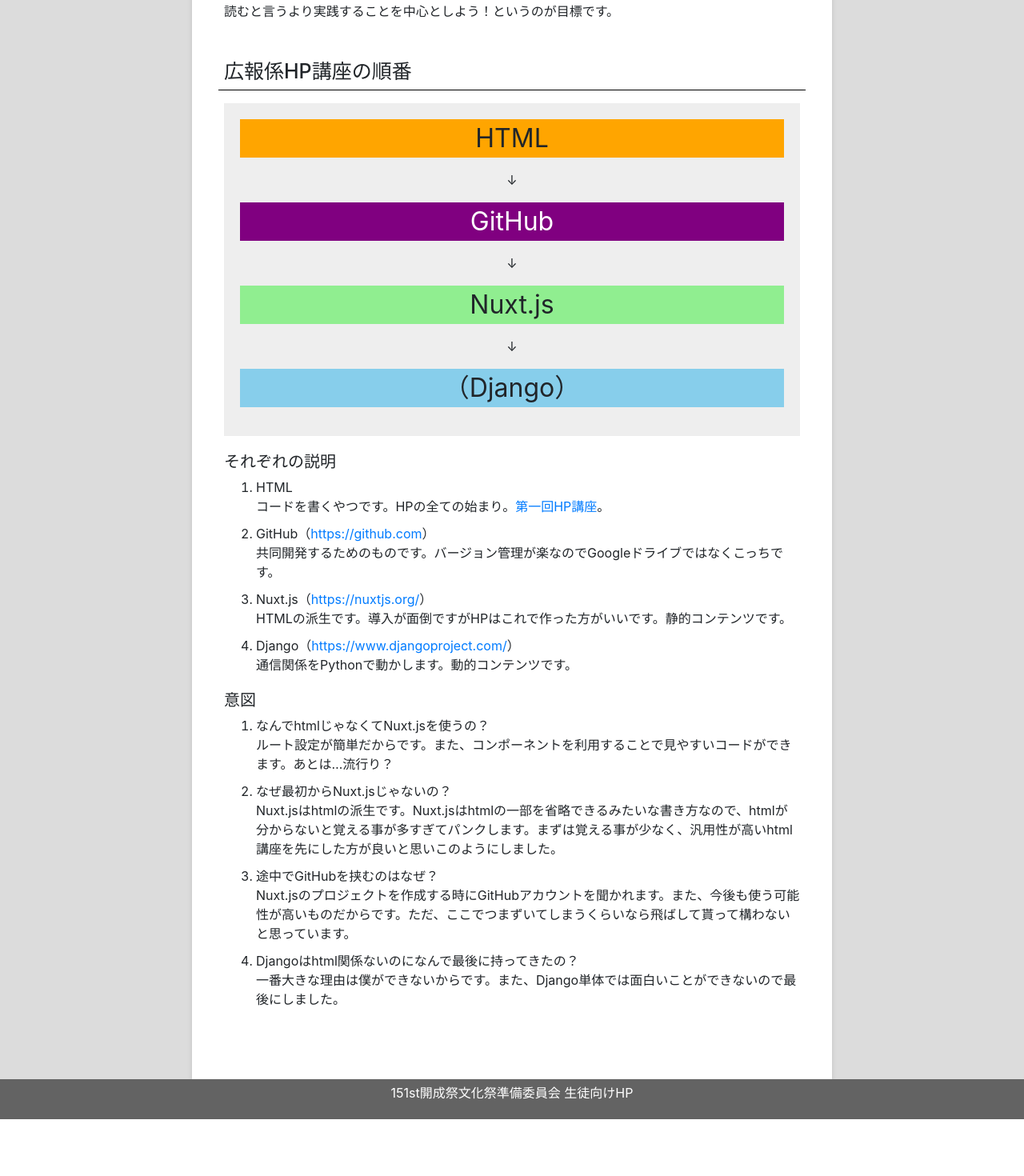
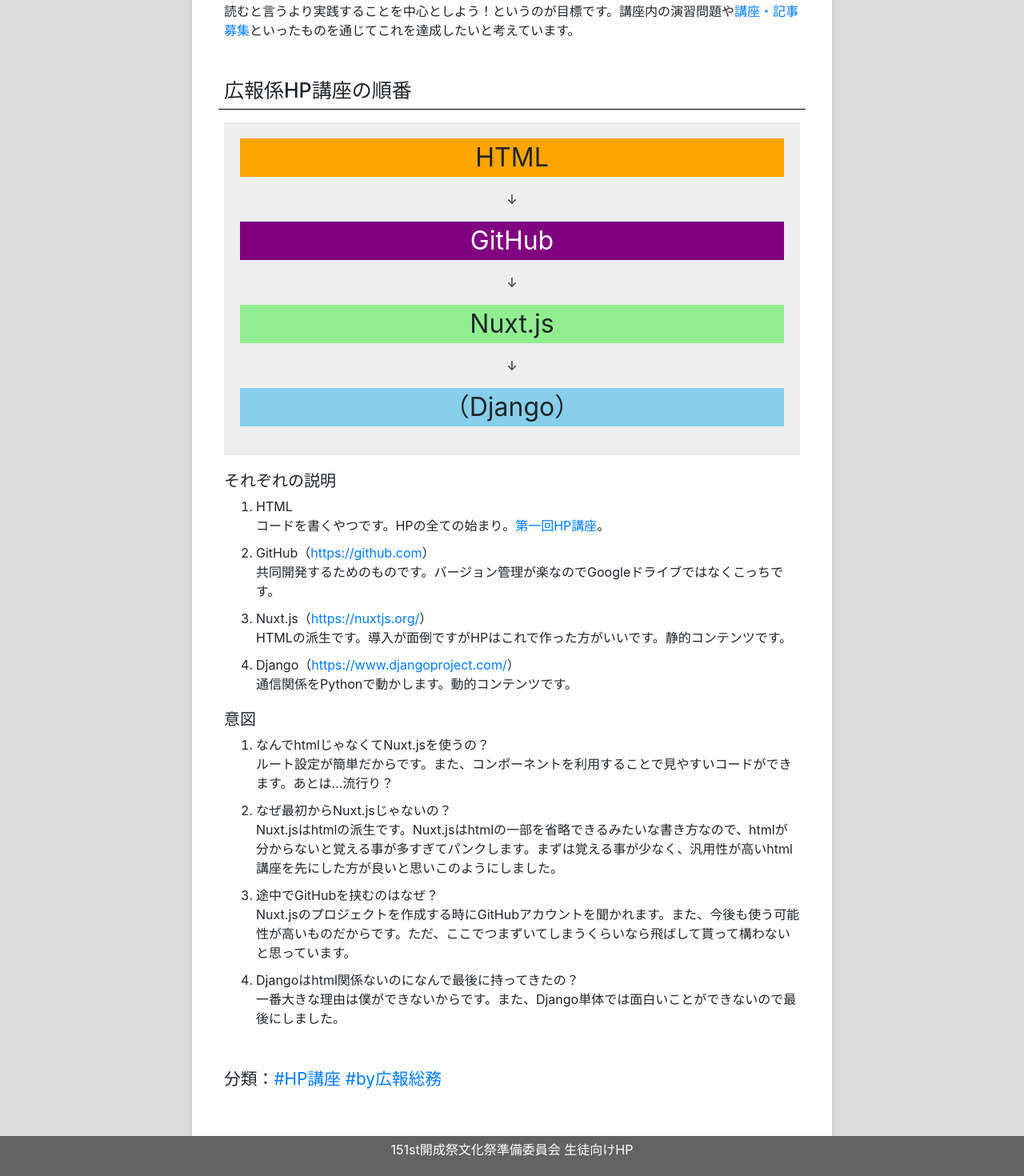
Before and after one commit to tsym77yoshi/151st_kaiseifes_bunjun, a Nuxt app: page /hp/kouhou/housin in a window 1280 px wide. Shown: the part 589-2059 px from the top of the page at 80% size. Before the commit the page ends 1988 px from the top, so only its background shows below. Built offline with nearby package versions, Linux system fonts and the light colour scheme.

Commit message:
[fix]画像表示

```diff
--- a/pages/hp/kouhou/course2.vue
+++ b/pages/hp/kouhou/course2.vue
@@ -118,7 +118,7 @@
                 <p>上で良く使うスタイルを紹介しましたがその中で最も重要なのがpaddingやmarginです。これらの関係性を理解すればサイト内の余白を自由自在に調節することが出来ます。
                     ここで下の写真を見てください。余白の調整に使えるものの関係はそのようになっています。
                 </p>
-                <p><img src="box-model2.png" alt="図" style="width:60%;margin:10px 20%"></p>
+                <p><img src="boxmodel2.png" alt="図" style="width:60%;margin:10px 20%"></p>
                 <ul>
                     <li>width、height<br>widthとheightは要素本体の横幅と縦幅です。text-alineや&lt;br>を使わない改行はこれをもとに行われます。
                     基本的には自動的に設定されますが指定する際にはこの二つがあまりにも小さすぎると要素の中身が要素からはみ出して表示されてしまうことに注意してください。width:～;、height: ～;で指定可能。</li>
--- a/pages/hp/kouhou/housin.vue
+++ b/pages/hp/kouhou/housin.vue
@@ -16,7 +16,7 @@
       <section>
         <h2 id="2">大切にしたいこと</h2>
         <hr size=10 color="black" class="hrLine">
-        <p>読むと言うより実践することを中心としよう！というのが目標です。<!--講座内の演習問題や<nuxt-link to="/hp/kouhou/boshu">講座・記事募集</nuxt-link>といったものを通じてこれを達成したいと考えています。--></p>
+        <p>読むと言うより実践することを中心としよう！というのが目標です。講座内の演習問題や<nuxt-link to="/hp/kouhou/boshu">講座・記事募集</nuxt-link>といったものを通じてこれを達成したいと考えています。</p>
       </section>
       <section>
         <h2 id="3">広報係HP講座の順番</h2>
@@ -45,6 +45,7 @@
           <li>Djangoはhtml関係ないのになんで最後に持ってきたの？<br>一番大きな理由は僕ができないからです。また、Django単体では面白いことができないので最後にしました。</li>
         </ol>
       </section>
+      <course-link-index type1="HP講座" type1link="/hp/" type2="by広報総務" type2link="/#hp" />
     </div>
   </div>
 </template>
```
Also changed, not shown: static/hp/kouhou/course2/boxmodel2.png (renamed from static/hp/kouhou/course2/box-model2.png).
